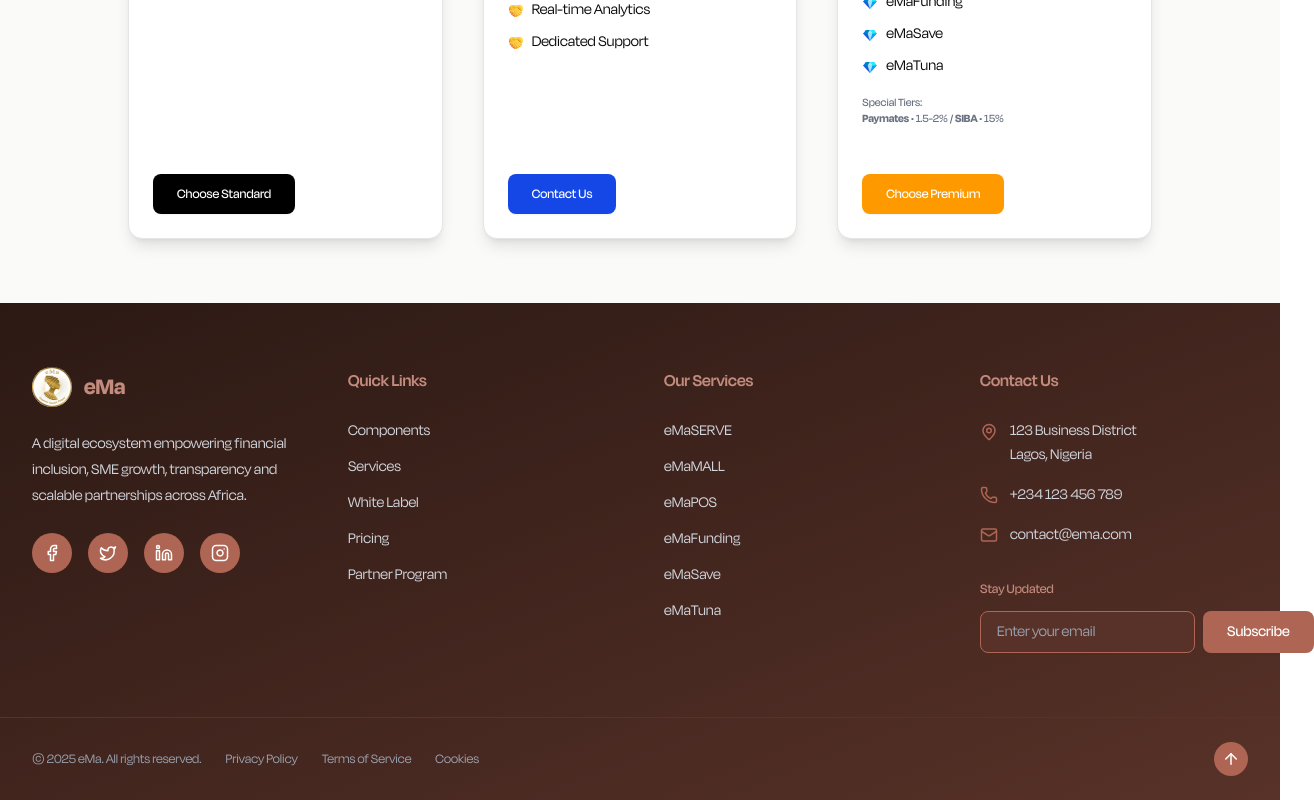
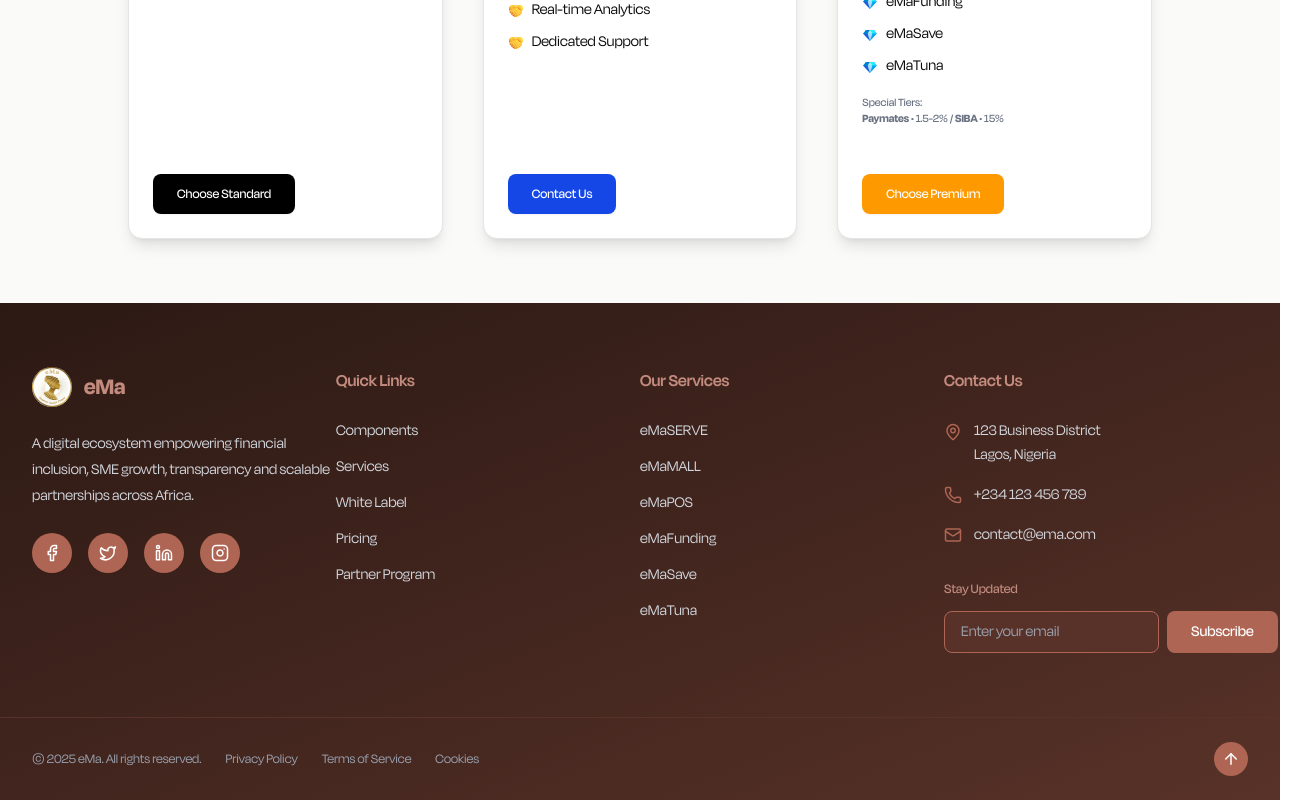
Before and after one commit to seif32/ema-landing, a React (Vite) app: page / in a window 1280 px wide. Shown: the part 9892-10692 px from the top of the page, 1314 px wide, since content can reach past the window. Built offline with nearby package versions, Linux system fonts and the light colour scheme; no server answers.

Commit message:
refactor footer

```diff
--- a/src/components/layout/Footer.jsx
+++ b/src/components/layout/Footer.jsx
@@ -23,7 +23,7 @@ function Footer() {
     <footer className="bg-gradient-to-br from-[#2c1914] to-[#583228] text-white">
       {/* Main Footer Content */}
       <div className="px-4 py-12 mx-auto max-w-7xl sm:px-6 lg:px-8 lg:py-16">
-        <div className="grid grid-cols-1 gap-8 md:grid-cols-2 lg:grid-cols-4 lg:gap-12">
+        <div className="grid grid-cols-1 gap-8 md:grid-cols-2 lg:grid-cols-4 lg:gap-0">
           {/* Company Info */}
           <div className="lg:col-span-1">
             <div className="flex items-center mb-6">
```
